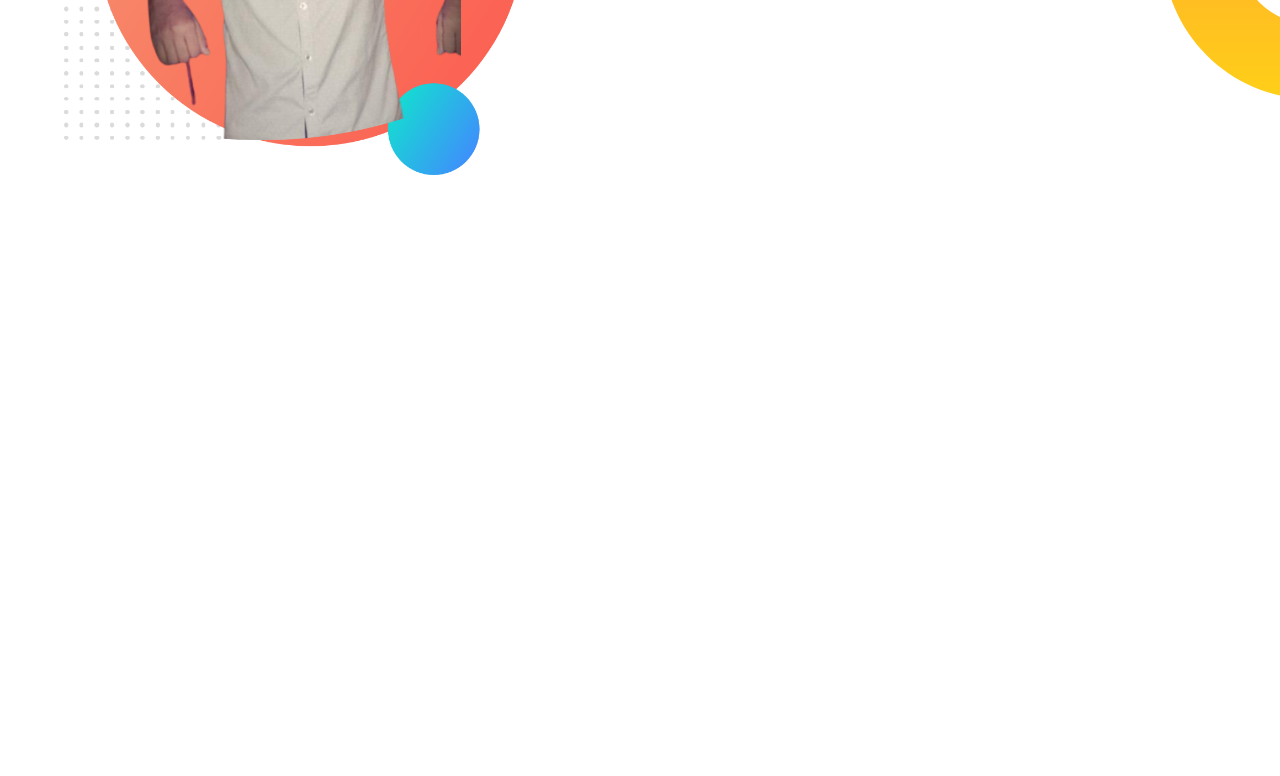
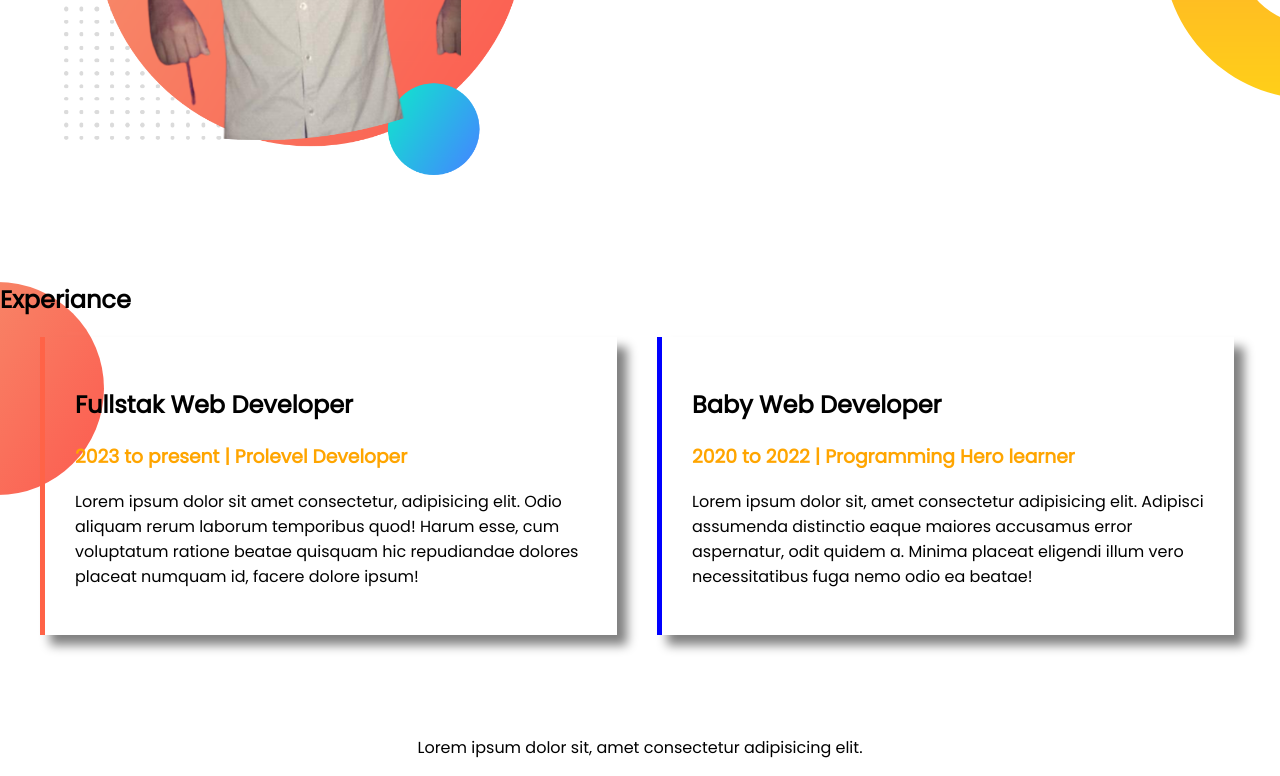
Before and after one commit to sufihasan/developer-portfolio, a plain HTML site: page index.html in a window 1280 px wide. Shown: the part 847-1623 px from the top of the page. Before the commit the page ends 1129 px from the top, so only its background shows below. Drawn offline with Linux system fonts and the light colour scheme.

Commit message:
add footer and others

```diff
--- a/index.html
+++ b/index.html
@@ -13,7 +13,7 @@
 </head>
 
 <body>
-    <section class="top-banner">
+    <section class="top-banner flex-container">
         <div class="half-width">
 
             <h1>Welcome To</h1>
@@ -33,7 +33,7 @@
         </div>
     </section>
 
-    <section class="dreem-big">
+    <section class="dreem-big flex-container">
         <div class="half-width">
             <img src="images/hasan.png" alt="">
         </div>
@@ -50,6 +50,35 @@
             <a target="_blank" class="link-btn" href="">Download resome</a>
         </div>
     </section>
+
+    <section class="experiance-area">
+        <h1>Experiance</h1>
+        <div class="flex-container">
+            <div class="box-shadow " id="fullstak-border">
+                <h1>Fullstak Web Developer</h1>
+                <h3 class="orange-color">2023 to present | Prolevel Developer</h3>
+                <p>Lorem ipsum dolor sit amet consectetur, adipisicing elit. Odio aliquam rerum
+                    laborum temporibus quod!
+                    Harum esse, cum voluptatum ratione beatae quisquam hic repudiandae dolores
+                    placeat numquam id, facere
+                    dolore ipsum!</p>
+            </div>
+            <div class=" box-shadow" id="baby-border">
+                <h2>Baby Web Developer</h2>
+                <h3 class="orange-color">2020 to 2022 | Programming Hero learner</h3>
+                <p>Lorem ipsum dolor sit, amet consectetur adipisicing elit. Adipisci assumenda
+                    distinctio eaque maiores
+                    accusamus error aspernatur, odit quidem a. Minima placeat eligendi illum vero
+                    necessitatibus fuga nemo
+                    odio ea beatae!</p>
+
+            </div>
+        </div>
+    </section>
 </body>
 
+<footer>
+    <p>Lorem ipsum dolor sit, amet consectetur adipisicing elit.</p>
+</footer>
+
 </html>
--- a/style.css
+++ b/style.css
@@ -7,7 +7,7 @@ body {
     color: orange;
 }
 
-section {
+.flex-container {
     display: flex;
     margin-bottom: 100px;
 }
@@ -40,3 +40,28 @@ section {
     background-repeat: no-repeat;
     background-position: right;
 }
+
+.box-shadow {
+    box-shadow: 10px 10px 10px gray;
+    width: 40%;
+    padding: 30px;
+    margin-left: 40px;
+
+}
+
+.experiance-area {
+    background-image: url('images/exp-bg.png');
+    background-repeat: no-repeat;
+}
+
+#fullstak-border {
+    border-left: 5px solid tomato;
+}
+
+#baby-border {
+    border-left: 5px solid blue;
+}
+
+footer p {
+    text-align: center;
+}
```
